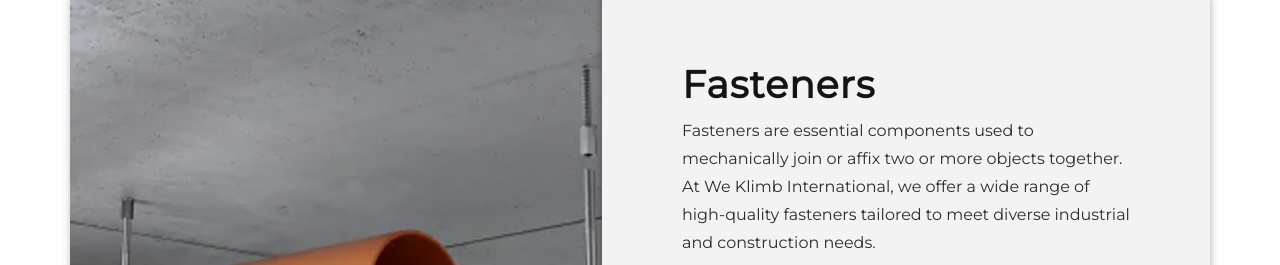
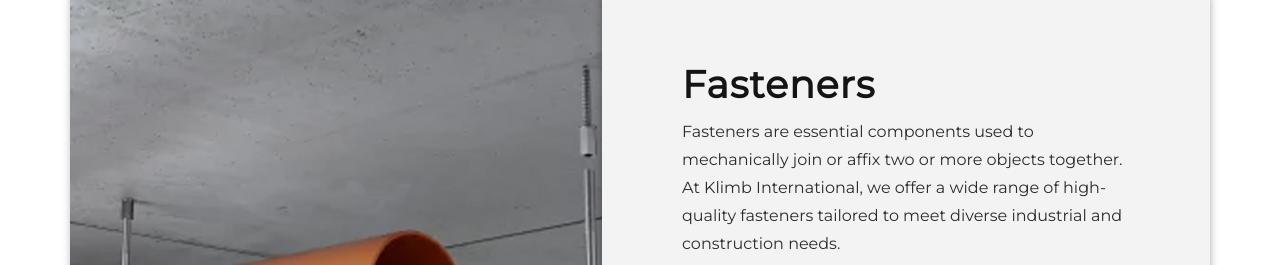
Before and after one commit to designernetcom/klimb, a plain HTML site: page index.html in a window 1280 px wide. Shown: the part 1453-1718 px from the top of the page. Drawn offline with Linux system fonts and the light colour scheme.

Commit message:
Update index.html

```diff
--- a/index.html
+++ b/index.html
@@ -267,7 +267,7 @@
                                 <a href="fastener.html"><h3>Fasteners</h3></a>
                                 <div class="pro-desc-04">
                                     <p>
-                                        Fasteners are essential components used to mechanically join or affix two or more objects together. At We Klimb International, we offer a wide range of high-quality fasteners tailored to meet diverse industrial and construction needs.
+                                        Fasteners are essential components used to mechanically join or affix two or more objects together. At Klimb International, we offer a wide range of high-quality fasteners tailored to meet diverse industrial and construction needs.
                                     </p>
                                     <ul>
                                         <li>Mechanical Anchors</li>
```
